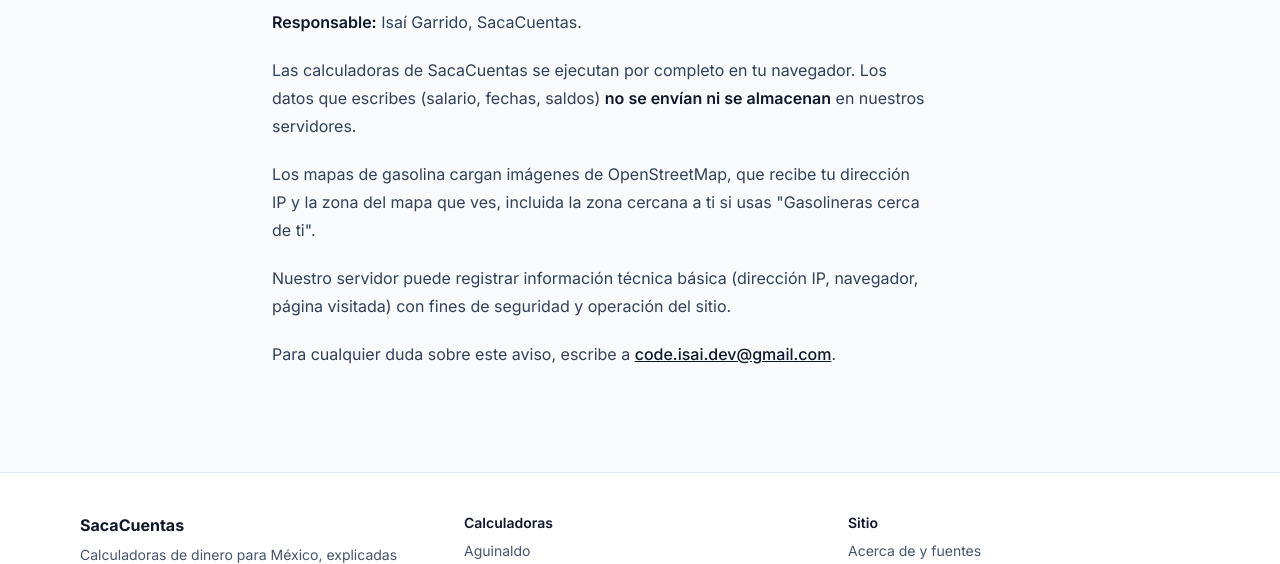
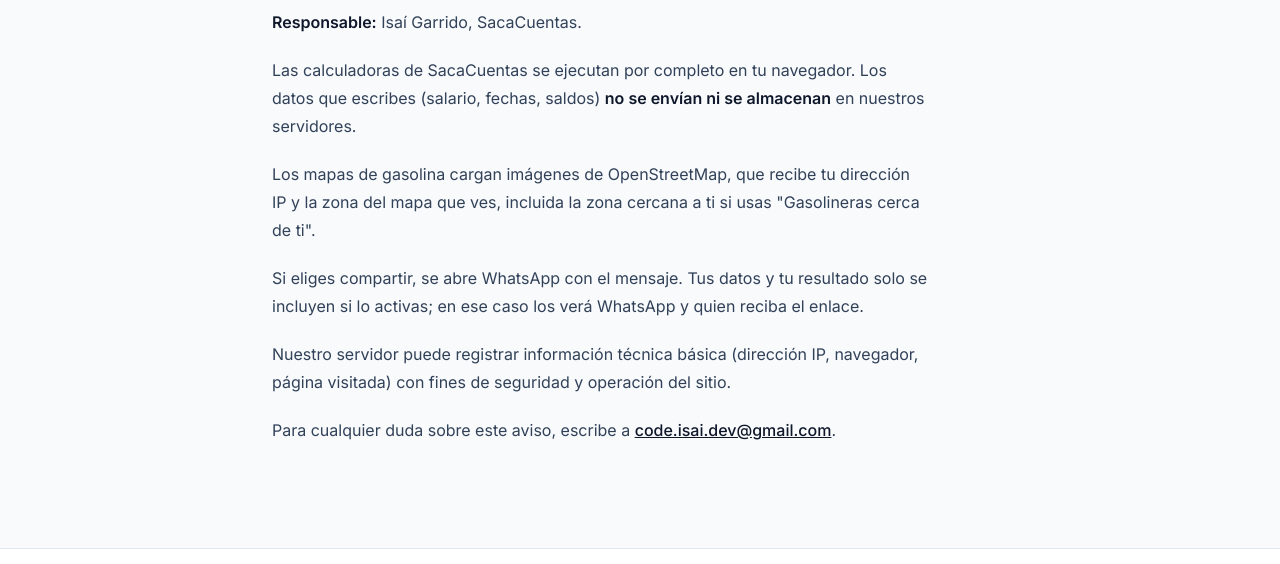
Before and after one commit to JazielIsai/sacacuentas, an Astro site: page /aviso-de-privacidad in a window 1280 px wide. Shown: the part 161-725 px from the top of the page. Built offline with nearby package versions, Linux system fonts and the light colour scheme; Astro itself is replaced by a stand-in of ours.

Commit message:
fix(privacidad): aclarar qué se comparte por WhatsApp

```diff
--- a/src/pages/aviso-de-privacidad.astro
+++ b/src/pages/aviso-de-privacidad.astro
@@ -18,6 +18,10 @@ import { SITIO } from '@/data/sitio';
         la zona cercana a ti si usas "Gasolineras cerca de ti".
       </p>
       <p>
+        Si eliges compartir, se abre WhatsApp con el mensaje. Tus datos y tu resultado solo se incluyen si lo activas; en ese
+        caso los verá WhatsApp y quien reciba el enlace.
+      </p>
+      <p>
         Nuestro servidor puede registrar información técnica básica (dirección IP, navegador, página visitada) con fines de
         seguridad y operación del sitio.
       </p>
```
